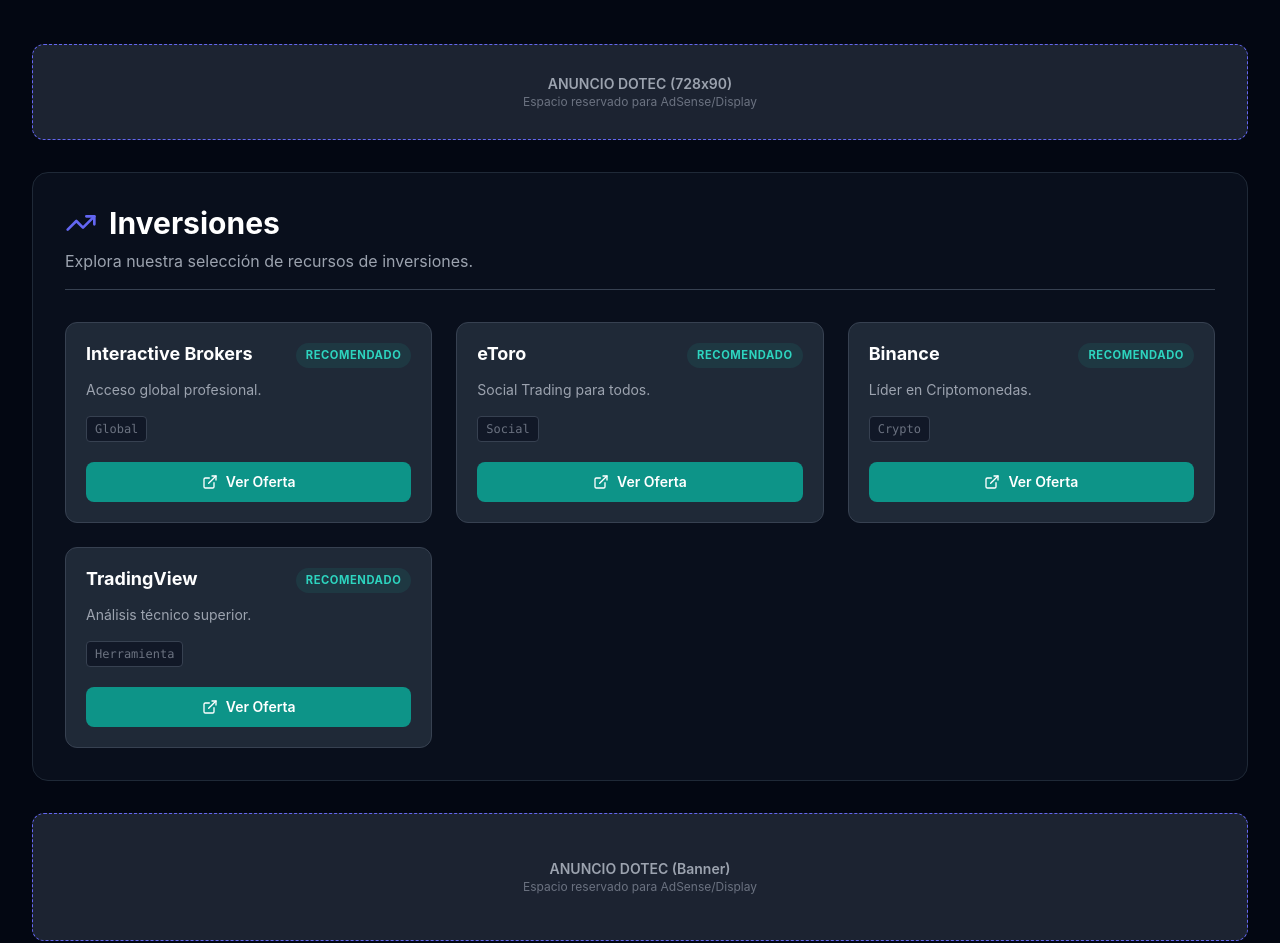
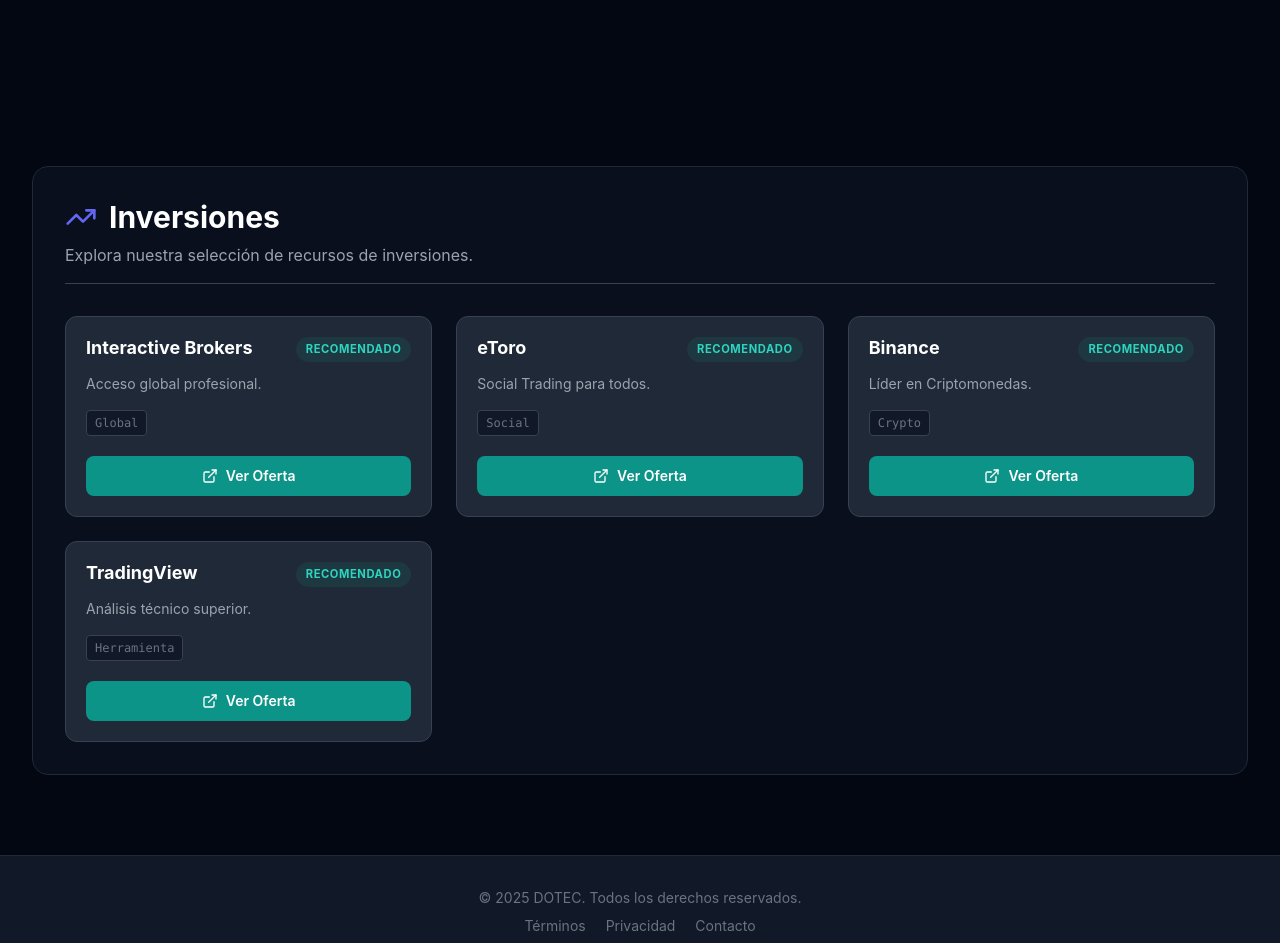
Before and after one commit to doteceducation-alt/dotecweb, a plain HTML site: page index.html in a window 1280 px wide. Shown: the part 259-1202 px from the top of the page. Drawn offline with nearby package versions, Linux system fonts and the light colour scheme.

Commit message:
Update index.html

```diff
--- a/index.html
+++ b/index.html
@@ -84,9 +84,15 @@
         </nav>
 
         <!-- ESPACIO PUBLICITARIO SUPERIOR -->
-        <aside class="ad-unit w-full h-24 mb-8" aria-label="Publicidad Superior">
-            <span class="font-semibold text-sm">ANUNCIO DOTEC (728x90)</span>
-            <span class="text-xs text-gray-500">Espacio reservado para AdSense/Display</span>
+        <aside class="w-full flex justify-center mb-8" aria-label="Publicidad Superior">
+            <!-- superior -->
+            <ins class="adsbygoogle"
+                 style="display:inline-block;width:728px;height:90px"
+                 data-ad-client="ca-pub-2787460707329873"
+                 data-ad-slot="8777653034"></ins>
+            <script>
+                 (adsbygoogle = window.adsbygoogle || []).push({});
+            </script>
         </aside>
 
         <!-- ÁREA DE CONTENIDO DINÁMICO -->
@@ -101,9 +107,15 @@
         </section>
 
         <!-- ESPACIO PUBLICITARIO INFERIOR -->
-        <aside class="ad-unit w-full h-32 mt-8" aria-label="Publicidad Inferior">
-            <span class="font-semibold text-sm">ANUNCIO DOTEC (Banner)</span>
-            <span class="text-xs text-gray-500">Espacio reservado para AdSense/Display</span>
+        <aside class="w-full mt-8" aria-label="Publicidad Inferior">
+            <ins class="adsbygoogle"
+                 style="display:block"
+                 data-ad-format="autorelaxed"
+                 data-ad-client="ca-pub-2787460707329873"
+                 data-ad-slot="4876284085"></ins>
+            <script>
+                 (adsbygoogle = window.adsbygoogle || []).push({});
+            </script>
         </aside>
 
     </main>
```
